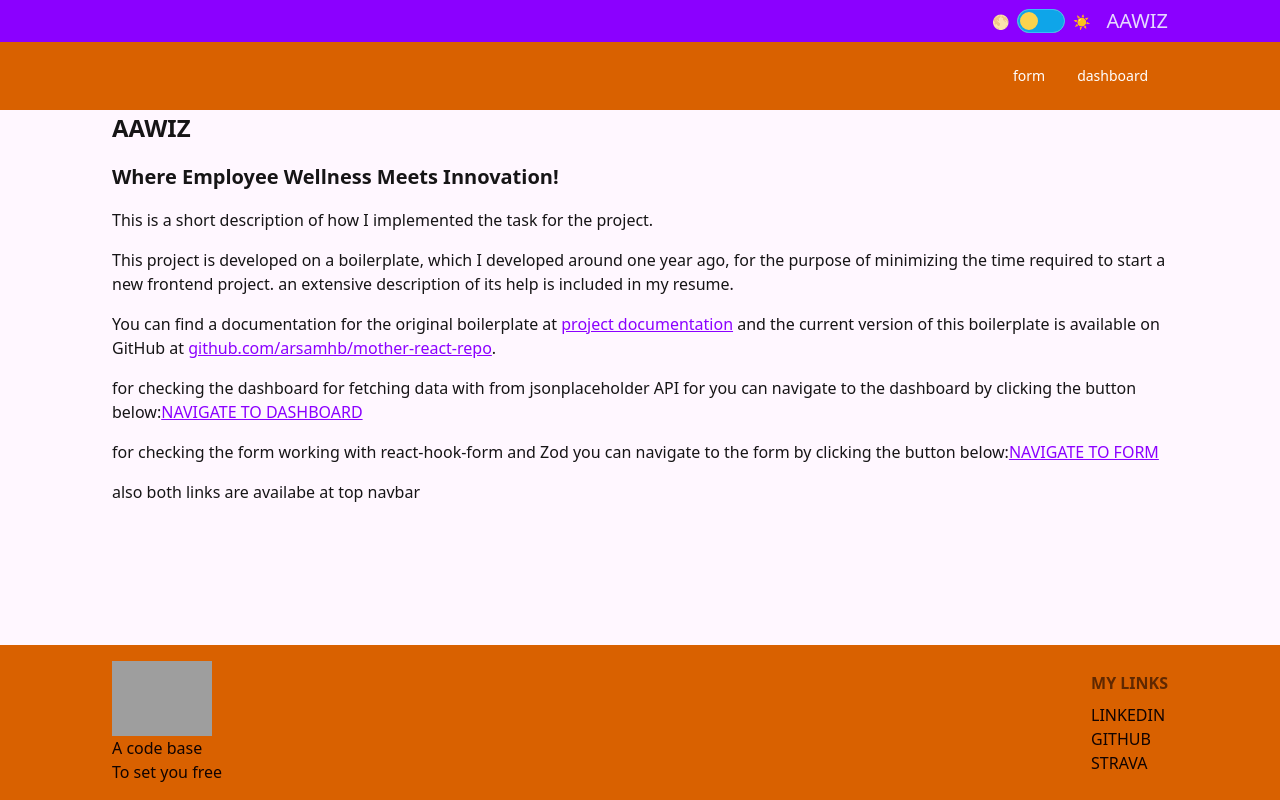
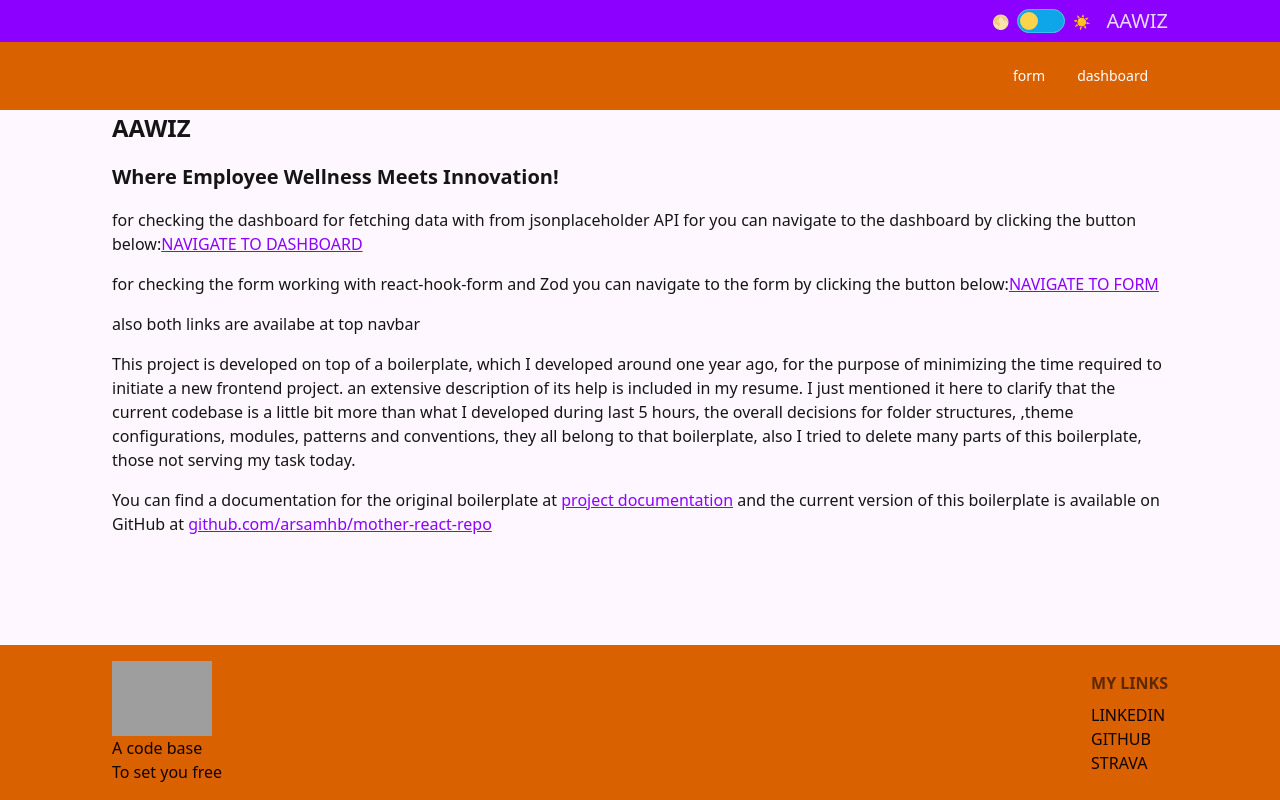
Before and after one commit to arsamhb/mother-react-repo, a Next.js app: page / in a window 1280 px wide. Built offline with nearby package versions, Linux system fonts and the light colour scheme; no server answers; grey boxes are pictures that could not be loaded.

Commit message:
fix: revising home information

```diff
--- a/src/app/page.tsx
+++ b/src/app/page.tsx
@@ -6,11 +6,30 @@ export default function Home() {
       <h1 className="text-2xl font-bold">AAWIZ</h1>
       <h2 className="text-xl font-bold">Where Employee Wellness Meets Innovation!</h2>
       <article className="flex flex-col gap-md">
-        <p>This is a short description of how I implemented the task for the project.</p>
         <p>
-          This project is developed on a boilerplate, which I developed around one year ago, for the
-          purpose of minimizing the time required to start a new frontend project. an extensive
-          description of its help is included in my resume.
+          for checking the dashboard for fetching data with from jsonplaceholder API for you can
+          navigate to the dashboard by clicking the button below:
+          <Link className="text-primary underline" href="/dashboard">
+            NAVIGATE TO DASHBOARD
+          </Link>
+        </p>
+        <p>
+          for checking the form working with react-hook-form and Zod you can navigate to the form by
+          clicking the button below:
+          <Link className="text-primary underline" href="/form">
+            NAVIGATE TO FORM
+          </Link>
+        </p>
+        <p>also both links are availabe at top navbar</p>
+
+        <p>
+          This project is developed on top of a boilerplate, which I developed around one year ago,
+          for the purpose of minimizing the time required to initiate a new frontend project. an
+          extensive description of its help is included in my resume. I just mentioned it here to
+          clarify that the current codebase is a little bit more than what I developed during last 5
+          hours, the overall decisions for folder structures, ,theme configurations, modules,
+          patterns and conventions, they all belong to that boilerplate, also I tried to delete many
+          parts of this boilerplate, those not serving my task today.
         </p>
         <p>
           You can find a documentation for the original boilerplate at{' '}
@@ -27,23 +46,7 @@ export default function Home() {
           >
             github.com/arsamhb/mother-react-repo
           </Link>
-          .
         </p>
-        <p>
-          for checking the dashboard for fetching data with from jsonplaceholder API for you can
-          navigate to the dashboard by clicking the button below:
-          <Link className="text-primary underline" href="/dashboard">
-            NAVIGATE TO DASHBOARD
-          </Link>
-        </p>
-        <p>
-          for checking the form working with react-hook-form and Zod you can navigate to the form by
-          clicking the button below:
-          <Link className="text-primary underline" href="/form">
-            NAVIGATE TO FORM
-          </Link>
-        </p>
-        <p>also both links are availabe at top navbar</p>
       </article>
     </section>
   );
```
